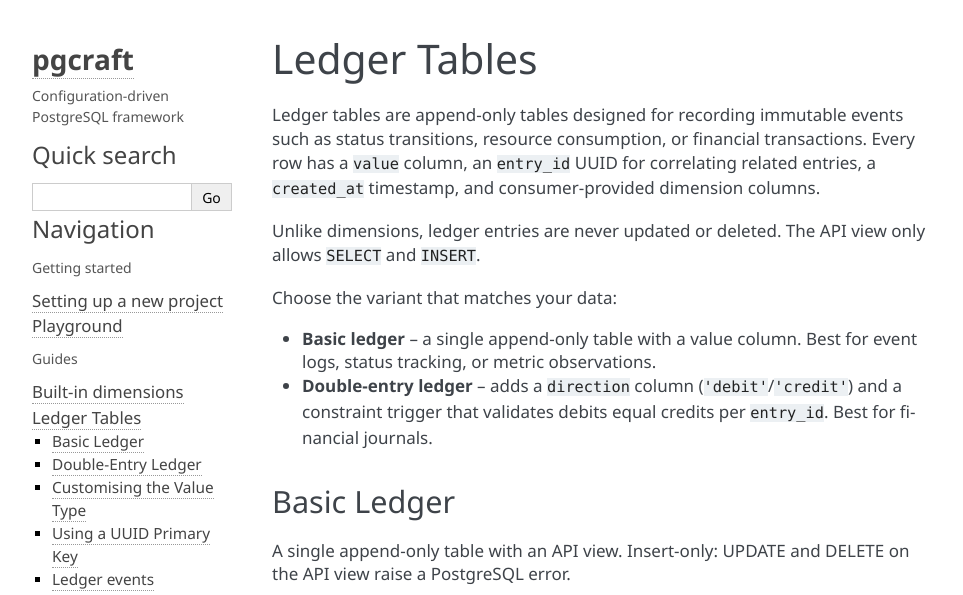
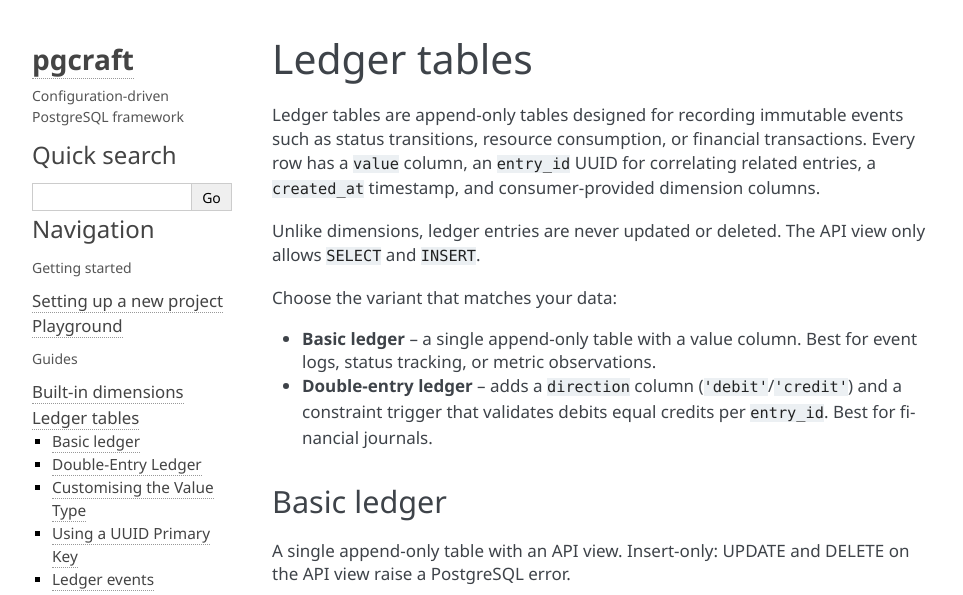
Before and after one commit to roddarjohn/cave, a Sphinx documentation site: the page built from docs/ledgers.rst, in a window 1280 px wide and 900 px high. Shown: the top 595 px of the window, without its empty margins (148-1111 px from the left). Built offline with Sphinx 7.4.7, drawn with Linux system fonts in a browser that asks for light colours.

Commit message:
sentence case

```diff
--- a/docs/dimensions.rst
+++ b/docs/dimensions.rst
@@ -37,7 +37,7 @@
 .. include:: _generated/dim_simple.rst
 
 
-Append-Only Dimension (SCD Type 2)
+Append-only dimension (SCD Type 2)
 ----------------------------------
 
 Tracks full change history using an append-only attributes log.
@@ -63,7 +63,7 @@
 .. include:: _generated/dim_append_only.rst
 
 
-EAV Dimension (Entity-Attribute-Value)
+EAV dimension (Entity-Attribute-Value)
 --------------------------------------
 
 Stores attributes as rows rather than columns, using typed value
--- a/docs/ledgers.rst
+++ b/docs/ledgers.rst
@@ -1,4 +1,4 @@
-Ledger Tables
+Ledger tables
 =============
 
 Ledger tables are append-only tables designed for recording immutable
@@ -19,7 +19,7 @@
   debits equal credits per ``entry_id``.  Best for financial journals.
 
 
-Basic Ledger
+Basic ledger
 ------------
 
 A single append-only table with an API view.  Insert-only: UPDATE and
```
